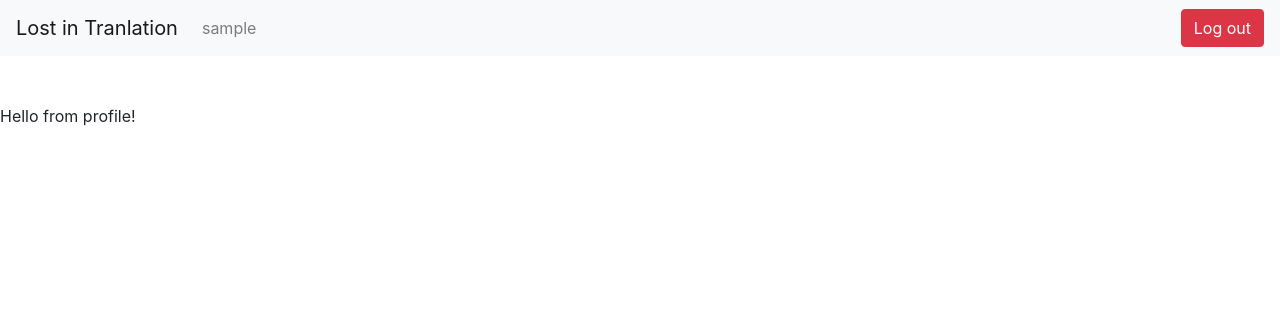
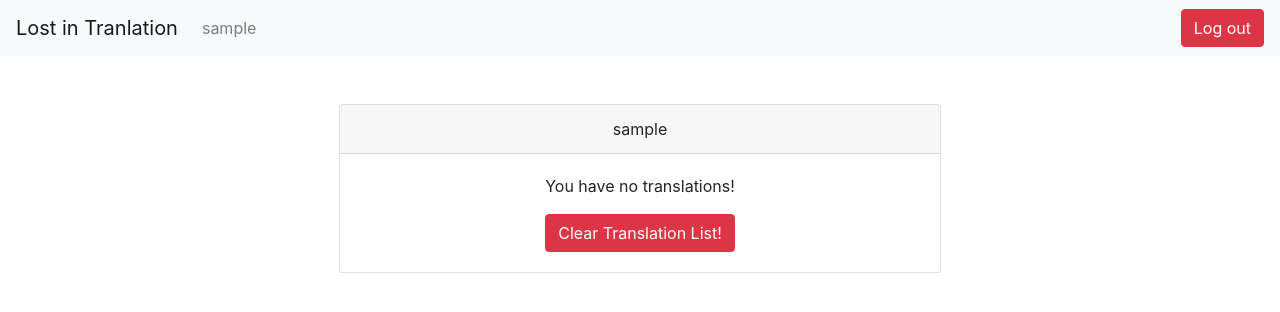
Before and after one commit to englundjesper/LostInTranslationApp, a React (Create React App) app: page /profile in a window 1280 px wide. Shown: the top 312 px of the page. Built offline with nearby package versions, Linux system fonts and the light colour scheme; sample sign-in values are in the browser's storage.

Commit message:
feat: Create profile page with styling

```diff
--- /dev/null
+++ b/src/components/ProfileCard.css
@@ -0,0 +1,22 @@
+.profile-card{
+    min-width: 600px;
+}
+
+.item-list{
+    border-radius: 16px;
+    background: rgb(55, 92, 124);
+    border: 1px solid rgb(55, 92, 124);
+}
+
+.item{
+    padding: 1rem;
+    margin: 1rem;
+    border-radius: 16px;
+}
+
+.item-odd{
+    background-color: lightgray;
+}
+.item-even{
+    background-color: #f3f3f3;
+}
--- /dev/null
+++ b/src/components/ProfileCard.jsx
@@ -0,0 +1,52 @@
+import React, { useEffect, useState } from 'react';
+import { Button, Card, Col, Row } from 'react-bootstrap';
+import './ProfileCard.css';
+const ProfileCard = (props) => {
+  const { loggedInUser, onClearList, translationList } = props;
+  const [list, setList] = useState();
+
+  useEffect(() => {
+    const items = translationList.map((item, idx) => (
+      <div className={idx % 2 == 0 ? 'item item-odd' : 'item item-even'} key={idx}>
+        {item}
+      </div>
+    ));
+    const renderList = () => {
+      return translationList.length > 0 ? (
+        <Row className="justify-content-center">
+          <Col sm={8}>
+            <div>
+              Here is your{' '}
+              {translationList.length > 1
+                ? translationList.length + ' latest translations!'
+                : 'lastest translation!'}
+            </div>
+          </Col>
+          <Col sm={8} className="item-list mt-3">
+            {items}
+          </Col>
+        </Row>
+      ) : (
+        <div className="mb-3 ">You have no translations!</div>
+      );
+    };
+    setList(renderList());
+  }, [translationList]);
+
+  return (
+    <Row className="justify-content-center">
+      <Card className="text-center justify-content-center">
+        <Card.Header>{loggedInUser}</Card.Header>
+        <Card.Body className="profile-card">
+          {list}
+          <div className="mt-3">
+            <Button variant="danger" onClick={onClearList}>
+              Clear Translation List!
+            </Button>
+          </div>
+        </Card.Body>
+      </Card>
+    </Row>
+  );
+};
+export default ProfileCard;
--- a/src/pages/ProfilePage.jsx
+++ b/src/pages/ProfilePage.jsx
@@ -1,8 +1,35 @@
 import React from 'react';
+import { Container } from 'react-bootstrap';
+import { Redirect } from 'react-router';
+import ProfileCard from '../components/ProfileCard';
+import * as AuthService from '../services/AuthService';
+class ProfilePage extends React.Component {
+  state = {
+    redirect: !AuthService.isAuthenticated(),
+    loggedInUser: AuthService.getLoggedInUser(),
+    translationList: [],
+  };
 
-class ProfilePage extends React.Component {
+  componentDidMount() {
+    this.setState({ translationList: AuthService.getList() });
+  }
+
+  handleOnClearList = () => {
+    this.setState({ translationList: [] });
+    AuthService.clearList();
+  };
   render() {
-    return <div>Hello from profile!</div>;
+    let { loggedInUser, redirect, translationList } = this.state;
+    if (redirect) return <Redirect to="/login" />;
+    return (
+      <Container>
+        <ProfileCard
+          loggedInUser={loggedInUser}
+          onClearList={this.handleOnClearList}
+          translationList={translationList}
+        ></ProfileCard>
+      </Container>
+    );
   }
 }
 export default ProfilePage;
--- a/src/services/AuthService.jsx
+++ b/src/services/AuthService.jsx
@@ -1,3 +1,6 @@
+import { Redirect } from 'react-router';
+import React from 'react';
+
 export const login = (username) => {
   window.localStorage.setItem('username', username);
   window.location.reload();
@@ -14,8 +17,20 @@ export const getLoggedInUser = () => {
   return window.localStorage.getItem('username');
 };
 
+export const getList = () => {
+  if (window.localStorage.getItem('translationList') != null) {
+    return JSON.parse(window.localStorage.getItem('translationList'));
+  } else {
+    return [];
+  }
+};
+export const clearList = () => {
+  window.localStorage.removeItem('translationList');
+};
+
 export const logout = () => {
   if (window.localStorage.getItem('username') != null) {
     window.localStorage.clear();
+    return <Redirect to="/"></Redirect>;
   }
 };
```
